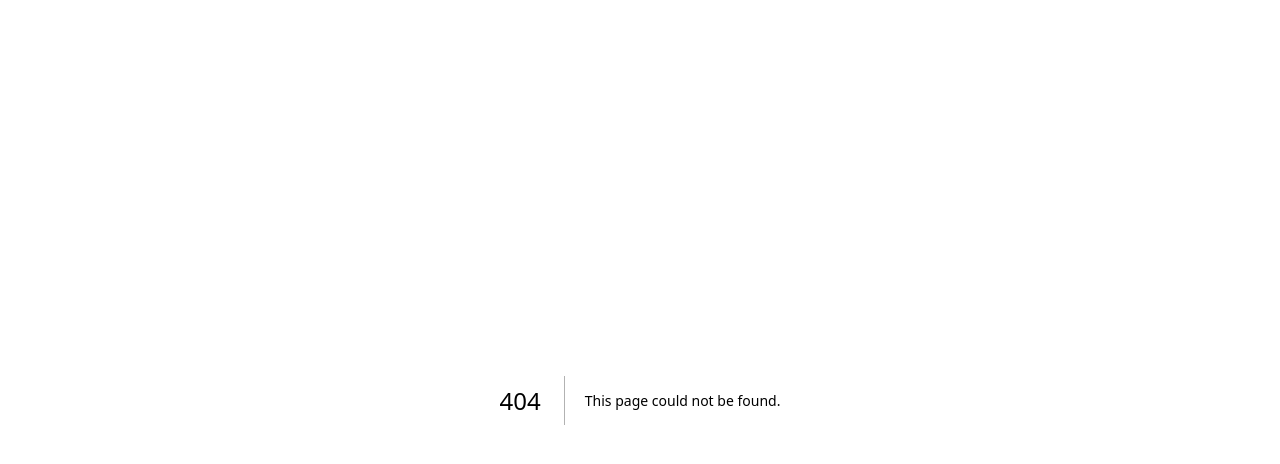
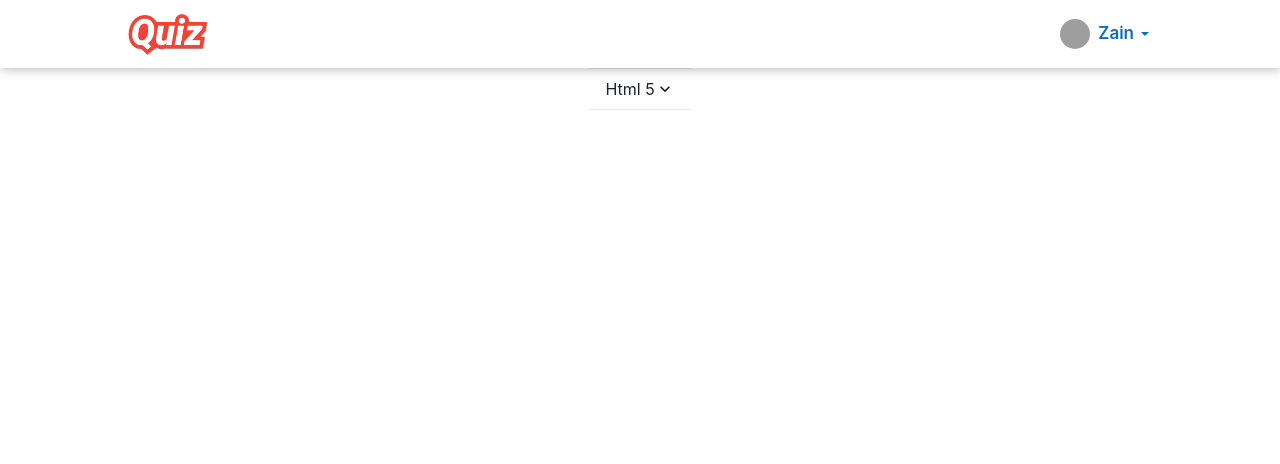
Before and after one commit to ZAINKHAN25/Quiz-App-Next-1--Student, a Next.js app: page /subject in a window 1280 px wide. Before the commit this address had no page. Shown: the top 464 px of the page. Built offline with nearby package versions, Linux system fonts and the light colour scheme; grey boxes are pictures that could not be loaded.

Commit message:
Dummy Data Is Not importing

```diff
--- a/src/app/components/WelcomeHomeTx/index.jsx
+++ b/src/app/components/WelcomeHomeTx/index.jsx
@@ -6,7 +6,7 @@ import colorThemes from '../../Color.js';
 function WelcomeHomeTx() {
     return (
         <Box
-            width={"90vw"}
+            width={"80vw"}
             pt={8}
             pb={5}
             borderBottom={"1px solid rgba( 0, 0, 0, 10%)"}
--- /dev/null
+++ b/src/app/components/subjectPageComponent/index.jsx
@@ -0,0 +1,42 @@
+import React from "react";
+
+import { Box, Heading } from '@chakra-ui/react';
+
+
+import dummyData from "../../dummyData.js";
+import colorThemes from "../../Color.js";
+
+function subjectsPageComponent() {
+    return (
+        <Box
+            width={"80vw"}
+            pt={8}
+            pb={5}
+            borderBottom={"1px solid rgba( 0, 0, 0, 10%)"}
+            mb={3}
+        >
+            <Box
+                display={"flex"}
+                alignItems={"end"}
+                color={colorThemes.lightColor.secondColor}
+            >
+                <Heading
+                    fontSize={45}
+                    fontWeight={300}
+                >
+                    {dummyData[1].quizName}
+                </Heading>
+                <Text
+                    fontSize={20}
+                    fontWeight={500}
+                    ms={2}
+                >
+                    ({dummyData[1].subjects.length} Subjects)
+                </Text>
+            </Box>
+        </Box>
+
+    )
+}
+
+export default subjectsPageComponent
--- a/src/app/login/page.jsx
+++ /dev/null
@@ -1,3 +0,0 @@
-export default function Page() {
-  return <h1>Hello, Login page!</h1>
-}
--- a/src/app/login/layout.tsx
+++ b/src/app/subject/layout.tsx
@@ -7,5 +7,5 @@ export default function RootLayout({ children }) {
 }
 
 export const metadata = {
-  title: 'Login Page',
+  title: 'Subject Page',
 }
--- /dev/null
+++ b/src/app/subject/page.jsx
@@ -0,0 +1,60 @@
+import { Accordion, AccordionButton, AccordionIcon, AccordionItem, AccordionPanel, Box, Heading, Text } from "@chakra-ui/react";
+
+import Navbar from "../components/navbar/index.jsx";
+import subjectsPageComponent from "../components/subjectPageComponent/index.jsx"
+import dummyData from "../DummyData.js";
+
+export default function Page() {
+
+  let subjectsDe = dummyData[1].subjects;
+
+  return (
+    <Box
+      display={"flex"}
+      flexDirection={"column"}
+      justifyContent={"center"}
+      alignItems={"center"}
+    >
+      <Navbar />
+      <subjectsPageComponent />
+
+      <Accordion
+        allowToggle
+      >
+        {
+          subjectsDe.map((x, i) => {
+
+            return (
+
+              <AccordionItem
+                key={i}
+              >
+                <h2>
+                  <AccordionButton>
+                    <Box
+                      as='span'
+                      flex='1'
+                      textAlign='left'
+                    >
+                      {x.subjectName}
+                    </Box>
+                    <AccordionIcon />
+                  </AccordionButton>
+                </h2>
+                <AccordionPanel
+                  pb={4}
+                >
+                  Lorem ipsum dolor sit amet, consectetur adipiscing elit, sed do eiusmod
+                  tempor incididunt ut labore et dolore magna aliqua. Ut enim ad minim
+                  veniam, quis nostrud exercitation ullamco laboris nisi ut aliquip ex ea
+                  commodo consequat.
+                </AccordionPanel>
+              </AccordionItem>
+            )
+          })
+        }
+      </Accordion>
+
+    </Box>
+  )
+};
```
